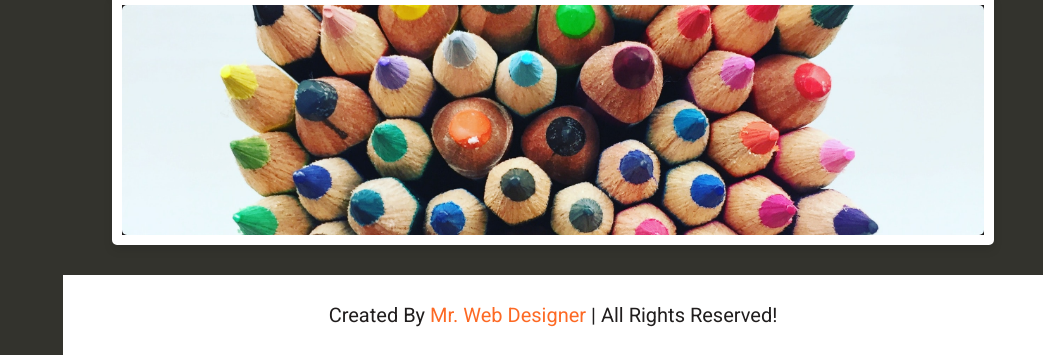
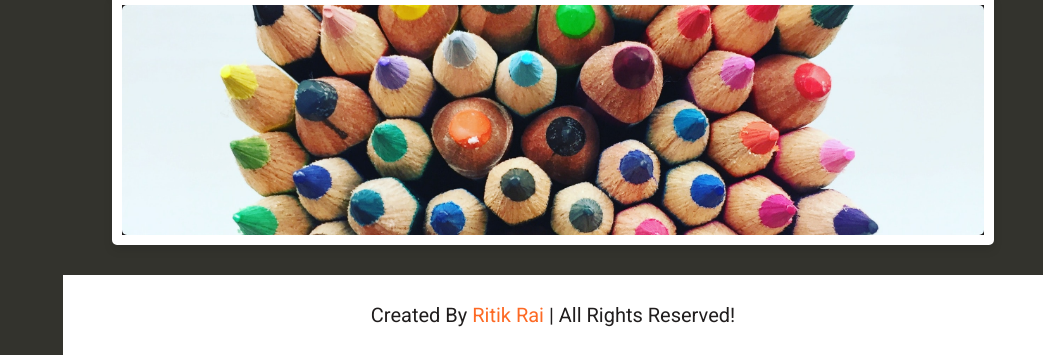
Before and after one commit to ritkrai2111/ritikrai2111.github.io, a plain HTML site: page index.html in a window 1280 px wide. Shown: the part 2735-3090 px from the top of the page, without its empty margins (237-1280 px from the left). Drawn offline with Linux system fonts and the light colour scheme; a script that the page names is missing.

Commit message:
Update index.html

```diff
--- a/index.html
+++ b/index.html
@@ -211,7 +211,7 @@
 
 
 <!-- footer section  -->
- <footer class="footer"> created by <span> mr. web designer </span> | all rights reserved! </footer>
+ <footer class="footer"> created by <span> Ritik Rai </span> | all rights reserved! </footer>
 
 
 <!-- custom js file link  -->
```
